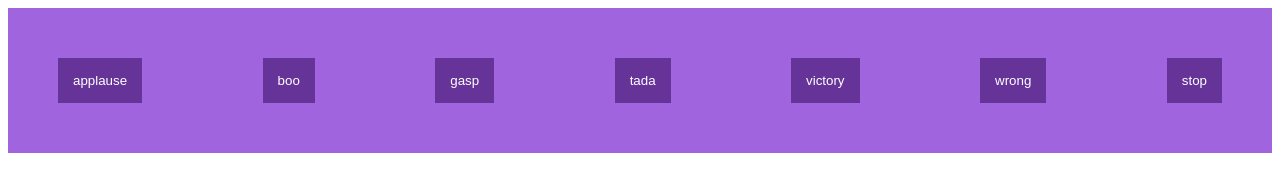
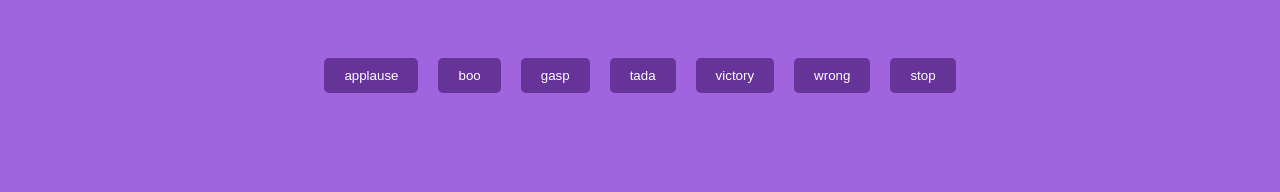
Before and after one commit to acciojob/Soundbar-misterKumar, a website: page main.html in a window 1280 px wide. Drawn offline with Linux system fonts and the light colour scheme.

Commit message:
created a submission

```diff
--- a/main.html
+++ b/main.html
@@ -7,23 +7,16 @@
 </head>
 
 <body>
+
+	<button class="btn" id="applause" onclick="playAudio(this)" >applause</button>
+	<button class="btn" id="boo" onclick="playAudio(this)" >boo</button>
+	<button class="btn" id="gasp" onclick="playAudio(this)" >gasp</button>
+	<button class="btn" id="tada" onclick="playAudio(this)" >tada</button>
+	<button class="btn" id="victory" onclick="playAudio(this)" >victory</button>
+	<button class="btn" id="wrong" onclick="playAudio(this)" >wrong</button>
+	<button class="stop" id="stop" onclick="playAudio(this)" >stop</button>
+
 	<!-- the entire body must be written by student -->
-	<div class= "" id="buttons">
-		<button class="btn" onclick="playAudio()">applause</button>
-		<audio id="btn-1" src="sounds/applause.mp3"></audio>
-		<button class="btn" id="btn-2">boo</button>
-		<audio id="btn-2" src="sounds/applause.mp3"></audio>
-		<button class="btn" id="btn-3">gasp</button>
-		<audio id="btn-3" src="sounds/applause.mp3"></audio>
-		<button class="btn" id="btn-4">tada</button>
-		<audio id="btn-4" src="sounds/applause.mp3"></audio>
-		<button class="btn" id="btn-5">victory</button>
-		<audio id="btn-5" src="sounds/applause.mp3"></audio>
-		<button class="btn" id="btn-6">wrong</button>
-		<audio id="btn-6" src="sounds/applause.mp3"></audio>
-		<button class="btn stop" id="btn-7">stop</button>
-		<audio id="btn-7" src="sounds/applause.mp3"></audio>
-	</div>
     <script type="text/javascript" src="./script.js">
 </script>
 
--- a/script.js
+++ b/script.js
@@ -1,18 +1,41 @@
 //your JS code here. If required.
-function playAudio(audioId) {
-	const audio = new Audio(`/sounds/${audioId}.mp3`);
-	audio.play();
+const audio = document.createElement("audio");
+function playAudio(btnRef){
+	let currentBtnId = btnRef.id;
+	switch(currentBtnId){
+			case "applause":
+			console.log("applauseBtnClicked");
+			audio.src = "./sounds/applause.mp4";
+			audio.play();
+			break;
+
+			case "boo":
+			audio.src = "./sounds/boo.mp4";
+			audio.play();
+			break;
+
+			case "gasp":
+			audio.src = "./sounds/gasp.mp4";
+			audio.play();
+			break;
+
+			case "tada":
+			audio.src = "./sounds/tada.mp4";
+			audio.play();
+			break;
+
+			case "victory":
+			audio.src = "./sounds/victory.mp4";
+			audio.play();
+			break;
+
+			case "wrong":
+			audio.src = "./sounds/wrong.mp4";
+			audio.play();
+			break;
+
+			case "stop":
+			audio.pause();
+			break;
+	}
 }
-
-document.querySelectorAll(`.btn`).forEach(function (button) {
-	button.addEventListener("click", function () {
-		if (this.id === 'applause' || this.id === 'boo' || this.id === 'gasp' || this.id === 'tada' || this.id === 'victory' || this.id === 'wrong') {
-			playAudio(this.id);
-		} else if(this.classList.contains('stop')){
-			document.querySelectorAll('audio').forEach(function(audio) {
-                audio.pause();
-                audio.currentTime = 0;
-            });)
-		}
-	});
-});
--- a/styles.css
+++ b/styles.css
@@ -1,15 +1,16 @@
 /*  your css code here. If applicable */
-#buttons {
-	background-color :#a164df;
-/* 	width: 100%; */
-	padding: 50px;
+body{
 	display: flex;
-	justify-content: space-between;
+	align-items: center;
+	justify-content: center;
+	background-color: #a164df;
+	gap: 20px
 }
-
-.btn {
+.btn, .stop{
+	margin-top: 50px;
+	color: white;
 	background-color: #663399;
-	padding: 15px;
+	padding: 10px 20px;
 	border: none;
-	color: white;
+	border-radius: 5px;
 }
```
